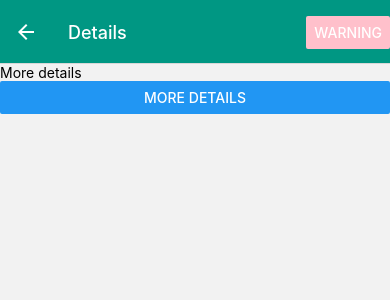
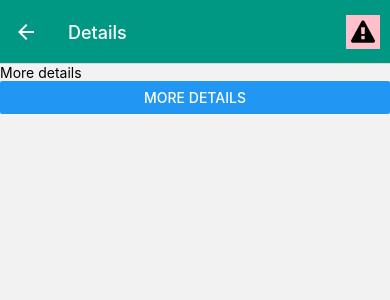
Before and after one commit to Axel-Q/goal-tracker-mobile, a React Native app: screen /Details in a window 390 px wide. Shown: the top 300 px of the page. Built offline with nearby package versions, Linux system fonts and the light colour scheme.

Commit message:
Use the Reusable “Pressable” Button we wrote in the class to replace the warning button on the right side of the Details screen header with an icon

```diff
--- a/Components/GoalDetails.js
+++ b/Components/GoalDetails.js
@@ -1,7 +1,9 @@
 import React from "react";
-import {Text, View, Button} from "react-native";
+import {Text, View, Button, Pressable} from "react-native";
 import {StyleSheet, TouchableOpacity} from "react-native";
 import {useEffect, useState} from "react";
+import PressableButton from "./PressableButton";
+import {FontAwesome} from "@expo/vector-icons";
 
 /* goal is passed as a prop from the parent component */
 export const GoalDetails = ({navigation, route}) => {
@@ -15,7 +17,9 @@ export const GoalDetails = ({navigation, route}) => {
     useEffect(() => {
         navigation.setOptions({
             headerRight: () => {
-                return <Button title="Warning" color="pink" onPress={handleWarning}/>;
+                return <PressableButton onPressHandler={handleWarning} customStyle={styles.buttonStyle}>
+                    <FontAwesome name="warning" size={24} color="black"/>
+                    </PressableButton>
             }
         });
     }, [navigation]);
@@ -39,4 +43,9 @@ const styles = StyleSheet.create({
     warning: {
         color: 'red',
     },
+    buttonStyle: {
+        backgroundColor: "pink",
+        padding: 5,
+        margin: 10,
+    },
 });
```
